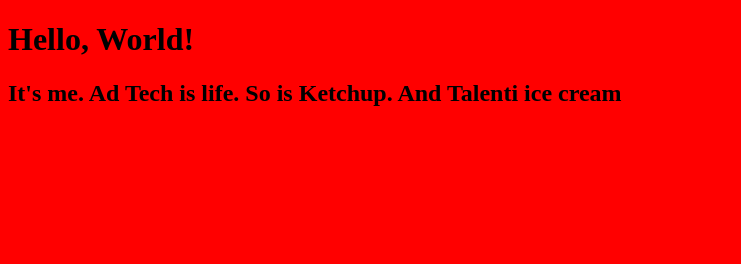
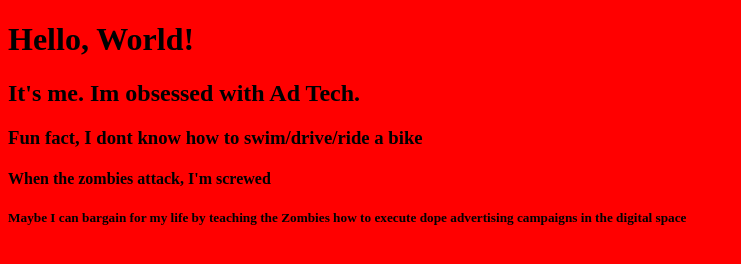
Before and after one commit to jeja6/jeja6.github.io, a plain HTML site: page index.html in a window 1280 px wide. Shown: the whole page, without its empty margins (0-741 px from the left). Drawn offline with Linux system fonts and the light colour scheme.

Commit message:
Third commit!

```diff
--- a/index.html
+++ b/index.html
@@ -5,6 +5,9 @@
     </head>
     <body>
         <h1>Hello, World!</h1>
-        <h2>It's me. Ad Tech is life. So is Ketchup. And Talenti ice cream</h2>
+        <h2>It's me. Im obsessed with Ad Tech.</h2>
+        <h3>Fun fact, I dont know how to swim/drive/ride a bike</h3>
+        <h4>When the zombies attack, I'm screwed</h4>
+        <h5>Maybe I can bargain for my life by teaching the Zombies how to execute dope advertising campaigns in the digital space</h5>
     </body>
 </html>
```
